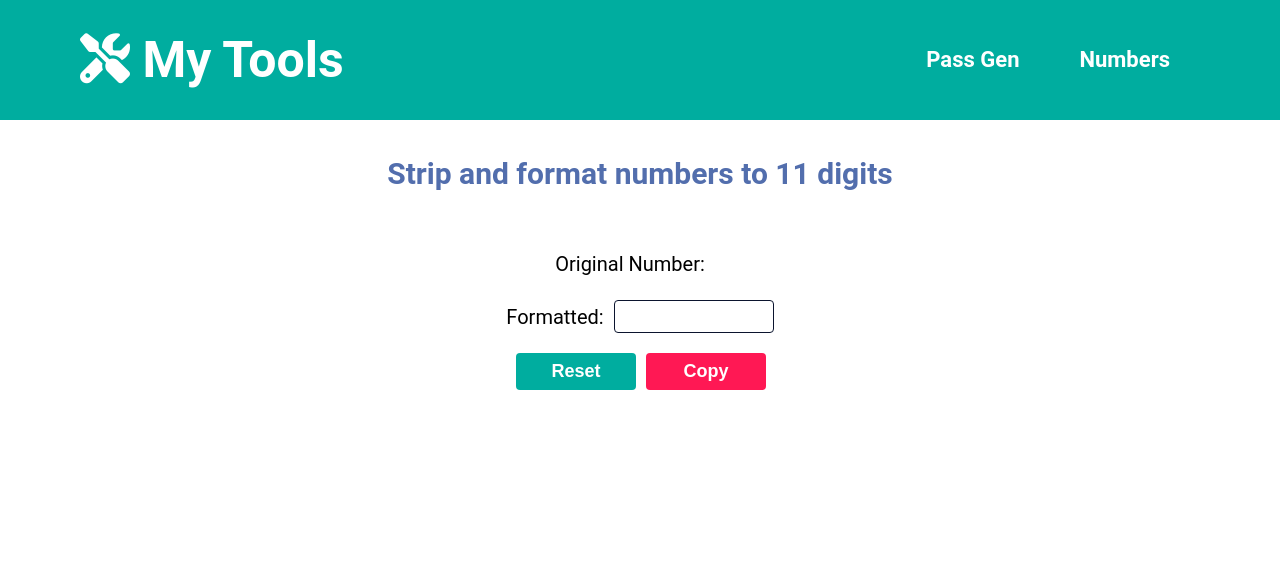
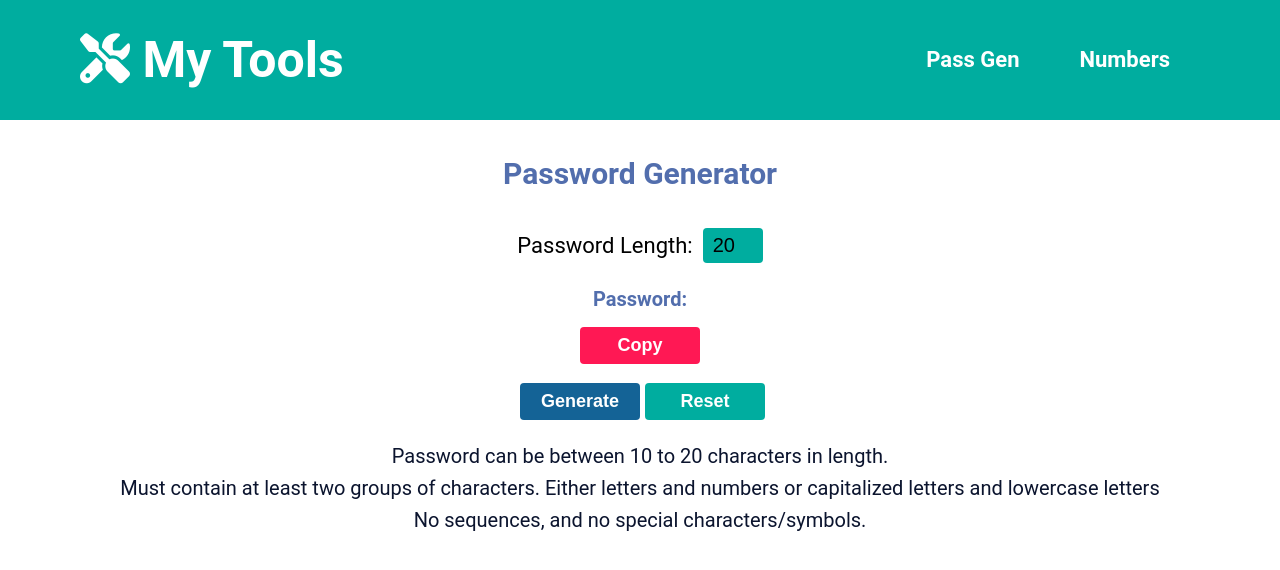
Before and after one commit to MelvinPeepers/tools, a React (Create React App) app in the folder my-app/: page / in a window 1280 px wide. Shown: the top 570 px of the page. Built offline with nearby package versions, Linux system fonts and the light colour scheme.

Commit message:
changed nav order

```diff
--- a/my-app/src/App.js
+++ b/my-app/src/App.js
@@ -17,7 +17,7 @@ function App() {
         <Switch>
           <Route exact path='/' render={props => (
             <Fragment>
-              <Numbers />
+              <PasswordGen />
             </Fragment>
           )} />
           <Route exact path='/passwordGen' component={PasswordGen} />
```
